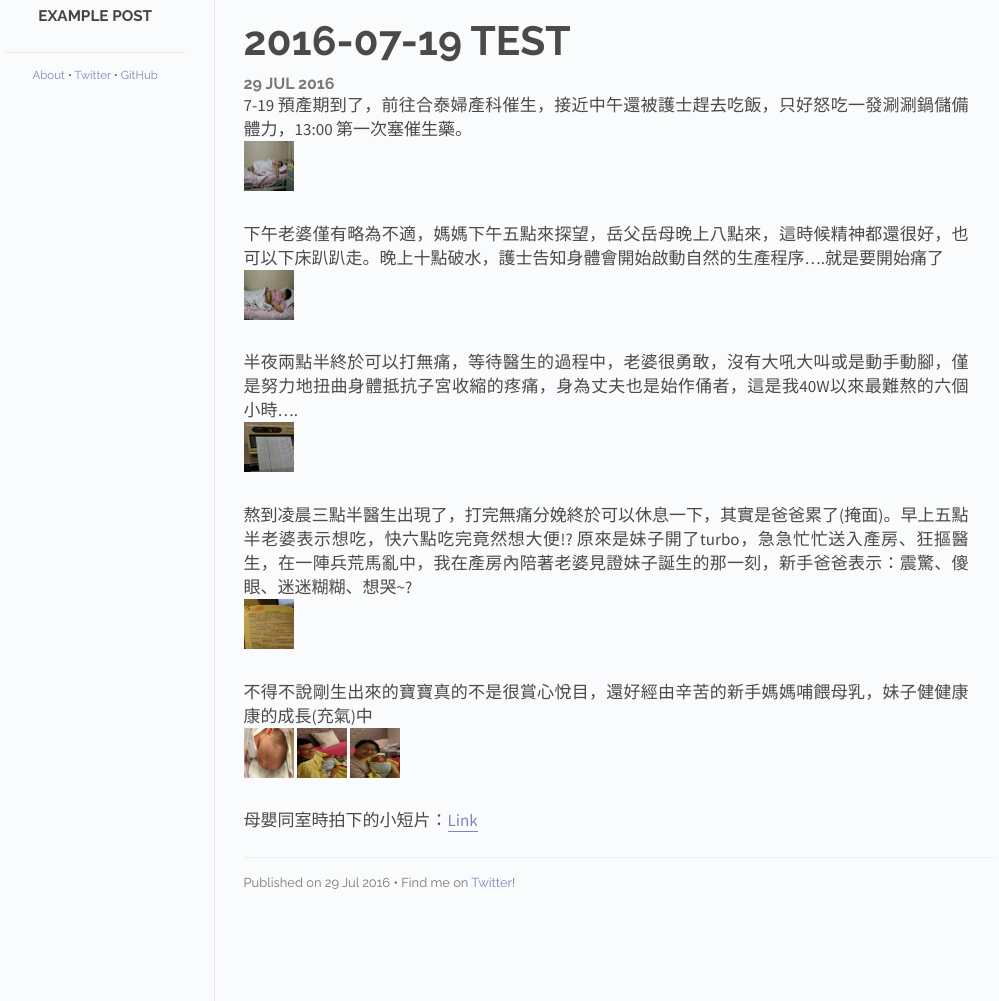
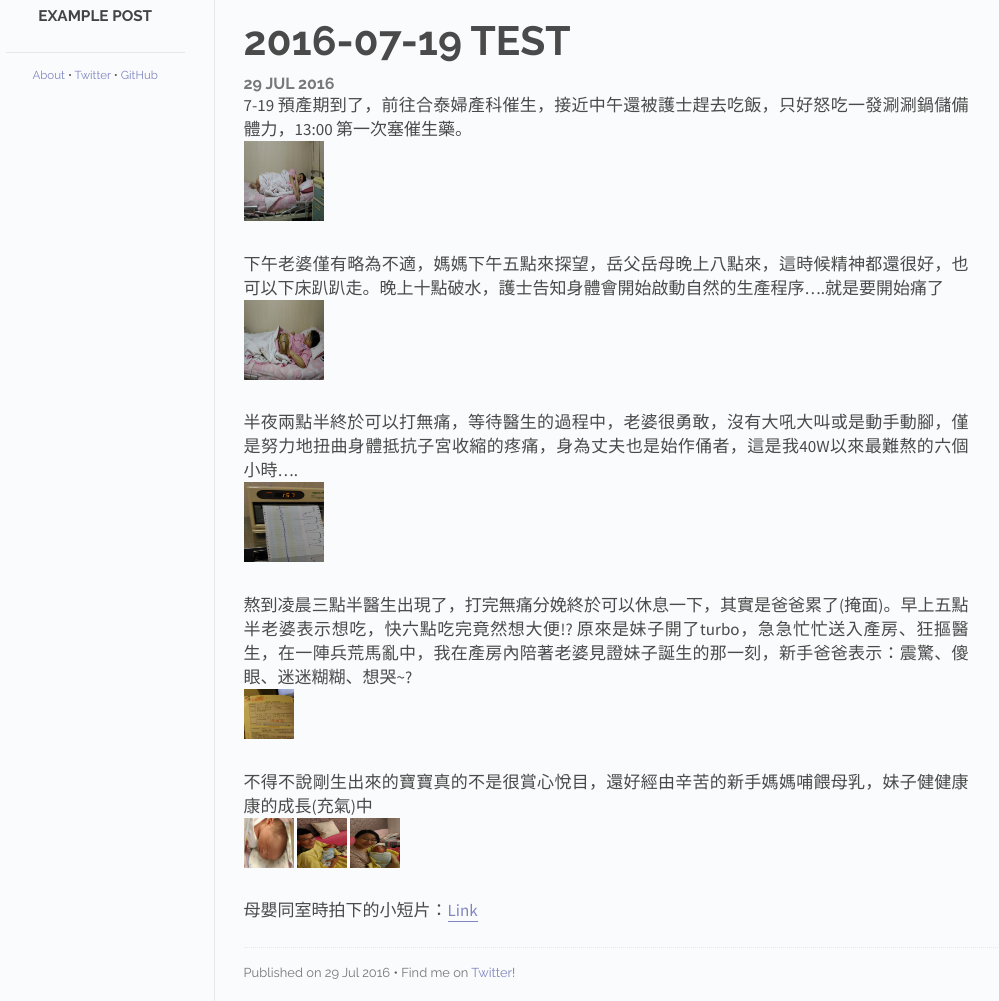
Before and after one commit to ddtwu/ddtwu.github.io, a Jekyll site: the page built from _posts/2016-07-29-noteOfLife-family.md, in a window 1280 px wide. Shown: the part 324-1325 px from the top of the page, without its empty margins (144-1143 px from the left). Built offline with Jekyll 4.4.1, drawn with Linux system fonts in a browser that asks for light colours.

Commit message:
no message

```diff
--- a/_posts/2016-07-29-noteOfLife-family.md
+++ b/_posts/2016-07-29-noteOfLife-family.md
@@ -6,13 +6,13 @@ date:   2016-07-29 12:00:00
 categories: posts
 ---
 > 7-19 預產期到了，前往合泰婦產科催生，接近中午還被護士趕去吃飯，只好怒吃一發涮涮鍋儲備體力，13:00 第一次塞催生藥。
-<img src="/images/2016-07-29-noteOfLife-family/g1.jpg" width="50" height="50">
+<img src="/images/2016-07-29-noteOfLife-family/g1.jpg" width="80" height="80">
 
 > 下午老婆僅有略為不適，媽媽下午五點來探望，岳父岳母晚上八點來，這時候精神都還很好，也可以下床趴趴走。晚上十點破水，護士告知身體會開始啟動自然的生產程序....就是要開始痛了
-<img src="/images/2016-07-29-noteOfLife-family/g2.jpg" width="50" height="50">
+<img src="/images/2016-07-29-noteOfLife-family/g2.jpg" width="80" height="80">
 
 > 半夜兩點半終於可以打無痛，等待醫生的過程中，老婆很勇敢，沒有大吼大叫或是動手動腳，僅是努力地扭曲身體抵抗子宮收縮的疼痛，身為丈夫也是始作俑者，這是我40W以來最難熬的六個小時....
-<img src="/images/2016-07-29-noteOfLife-family/g3.jpg" width="50" height="50">
+<img src="/images/2016-07-29-noteOfLife-family/g3.jpg" width="80" height="80">
 
 > 熬到凌晨三點半醫生出現了，打完無痛分娩終於可以休息一下，其實是爸爸累了(掩面)。早上五點半老婆表示想吃，快六點吃完竟然想大便!? 原來是妹子開了turbo，急急忙忙送入產房、狂摳醫生，在一陣兵荒馬亂中，我在產房內陪著老婆見證妹子誕生的那一刻，新手爸爸表示：震驚、傻眼、迷迷糊糊、想哭~?
 <img src="/images/2016-07-29-noteOfLife-family/g4.jpg" width="50" height="50">
```
